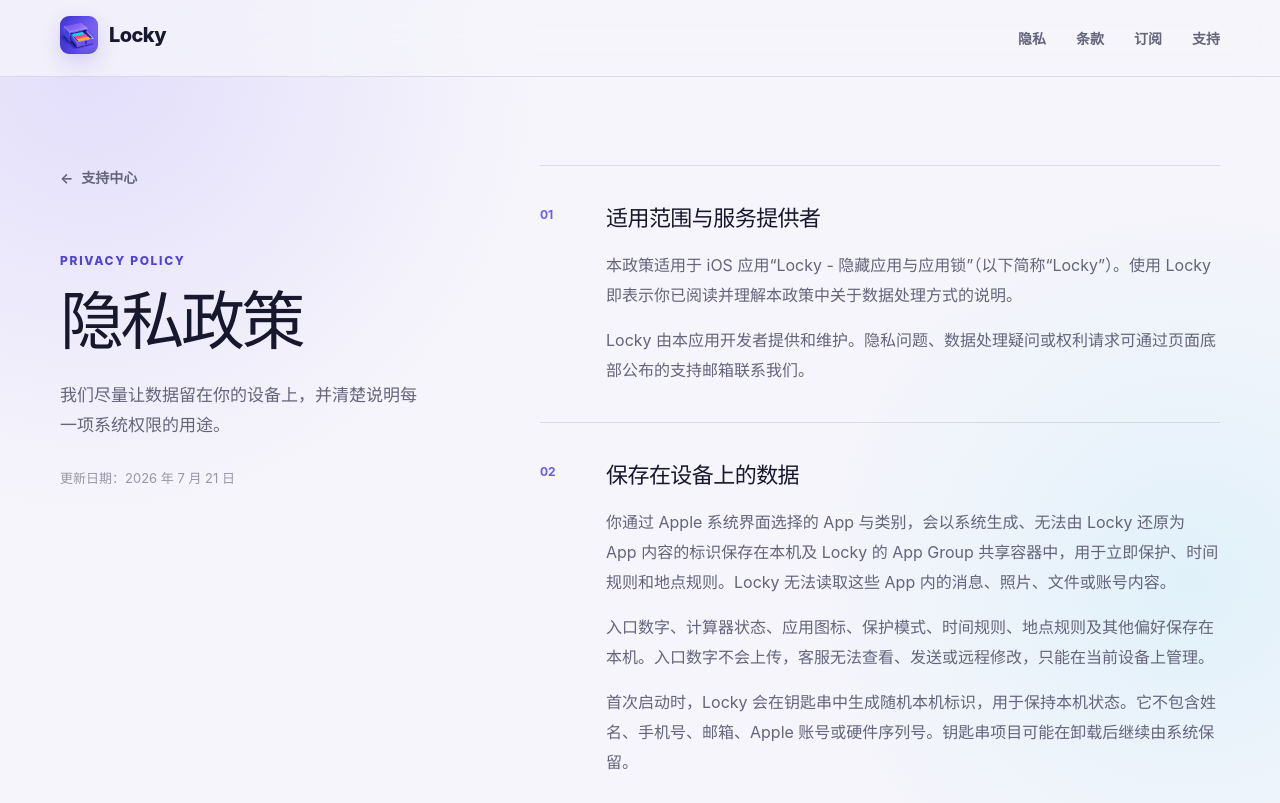
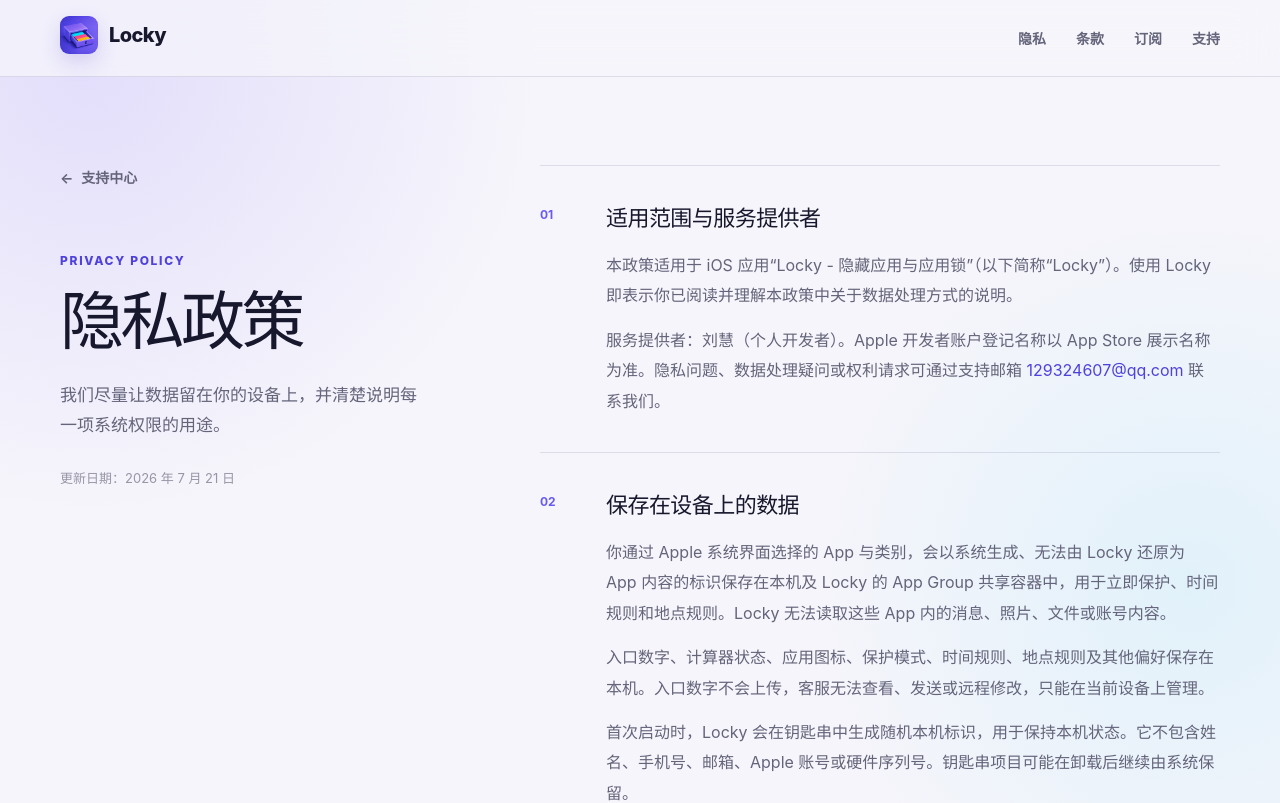
Before and after one commit to saberLiuhui/locky-support, a Next.js app: page /privacy in a window 1280 px wide. Shown: the top 803 px of the page. Built offline with nearby package versions, Linux system fonts and the light colour scheme.

Commit message:
Add individual service provider details

```diff
--- a/app/privacy/page.tsx
+++ b/app/privacy/page.tsx
@@ -16,7 +16,7 @@
           title: "适用范围与服务提供者",
           paragraphs: [
             <>本政策适用于 iOS 应用“Locky - 隐藏应用与应用锁”（以下简称“Locky”）。使用 Locky 即表示你已阅读并理解本政策中关于数据处理方式的说明。</>,
-            <>Locky 由本应用开发者提供和维护。隐私问题、数据处理疑问或权利请求可通过页面底部公布的支持邮箱联系我们。</>,
+            <>服务提供者：刘慧（个人开发者）。Apple 开发者账户登记名称以 App Store 展示名称为准。隐私问题、数据处理疑问或权利请求可通过支持邮箱 <a href={`mailto:${SUPPORT_EMAIL}`}>{SUPPORT_EMAIL}</a> 联系我们。</>,
           ],
         },
         {
```
